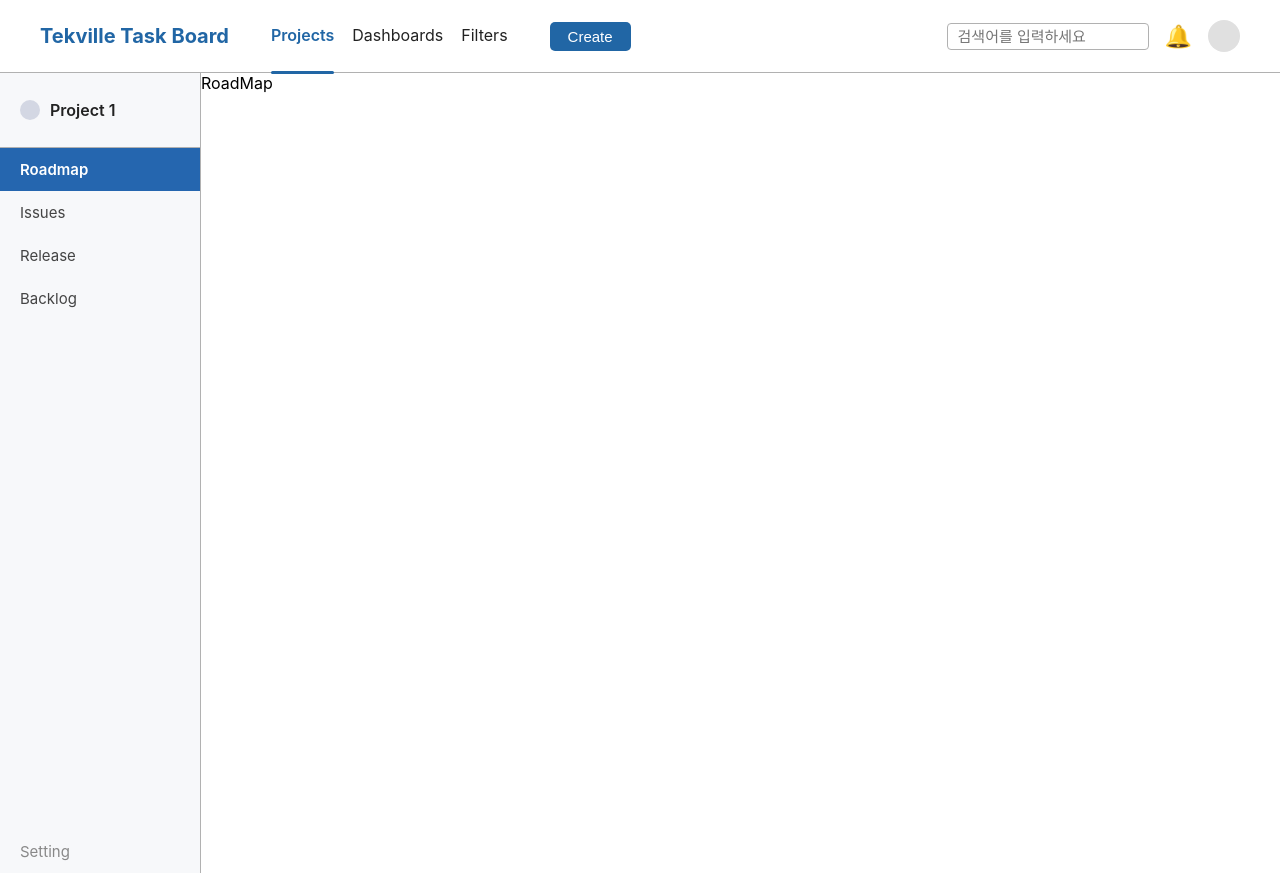
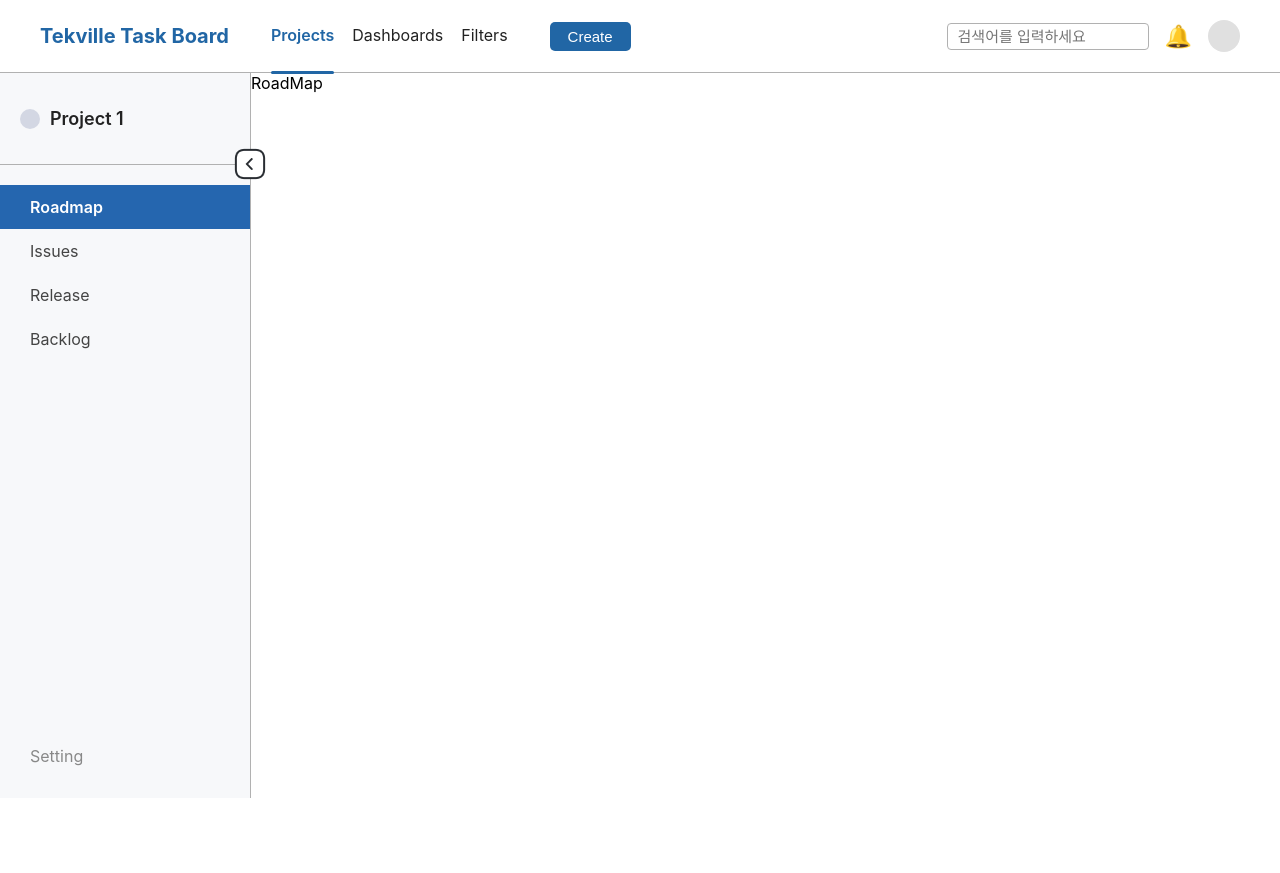
Before and after one commit to develop-with-love/ttb-front, a React (Create React App) app: page /projects/1/roadmap in a window 1280 px wide. After the commit the page ends 803 px from the top, so only its background shows below. Built offline with nearby package versions, Linux system fonts and the light colour scheme.

Commit message:
사이드바

```diff
--- a/src/pages/main/Project/Detail.tsx
+++ b/src/pages/main/Project/Detail.tsx
@@ -1,4 +1,6 @@
-import ProjectSidebar from "./ProjectSidebar";
+import { useState } from "react";
+import ProjectOpenSidebar from "./ProjectOpenSidebar";
+import ProjectColesSidebar from "./ProjectColesSidebar";
 import { Outlet, useParams } from "react-router-dom";
 
 const ProjectDetail: React.FC = () => {
@@ -9,9 +11,20 @@ const ProjectDetail: React.FC = () => {
     name: "Project 1",
   };
 
+  const [isSidebarOpen, setIsSidebarOpen] = useState(true);
+
+  const toggleSidebar = () => {
+    setIsSidebarOpen((prev) => !prev);
+  };
+
   return (
     <div className="project-detail-root">
-      <ProjectSidebar name={res.name} />
+      {isSidebarOpen && (
+        <ProjectOpenSidebar name={res.name} onToggleSidebar={toggleSidebar} />
+      )}
+      {!isSidebarOpen && (
+        <ProjectColesSidebar onToggleSidebar={toggleSidebar} />
+      )}
       <div>
         <Outlet />
       </div>
--- a/src/pages/main/Project/Project.css
+++ b/src/pages/main/Project/Project.css
@@ -67,8 +67,9 @@
 }
 
 .project-sidebar-root {
-  width: 200px;
-  height: 100vh;
+  max-width: 250px;
+  width: 22%;
+  height: calc(100vh - 75px);
   background: #f7f8fa;
   /* border-right: 1px solid #e0e4ea; */
   border-right: 1px solid var(--gray-color);
@@ -83,8 +84,8 @@
 .project-sidebar-project-name {
   display: flex;
   align-items: center;
-  padding: 27px 20px;
-  font-size: 16px;
+  padding: 35px 20px;
+  font-size: 18px;
   font-weight: 600;
   color: #222;
   border-bottom: 1px solid var(--gray-color);
@@ -102,11 +103,12 @@
   flex: 1;
   display: flex;
   flex-direction: column;
+  padding: 20px 0;
 }
 
 .project-sidebar-menu-item {
-  padding: 12px 20px;
-  font-size: 15px;
+  padding: 12px 30px;
+  font-size: 16px;
   color: #444;
   cursor: pointer;
   transition: background 0.2s, color 0.2s;
@@ -125,6 +127,17 @@
 .project-sidebar-menu-item.bottom {
   margin-top: auto;
   color: #888;
+}
+
+.sidebar-arrow-btn {
+  position: absolute;
+  width: 34px;
+  height: 34px;
+  border: none;
+  background: none;
+  padding: 0;
+  cursor: pointer;
+  z-index: 2;
 }
 
 .project-detail-root {
--- /dev/null
+++ b/src/pages/main/Project/ProjectColesSidebar.tsx
@@ -0,0 +1,39 @@
+import squareRight from "../../../assets/SquareRight.png";
+
+const ProjectColesSidebar: React.FC<{ onToggleSidebar: () => void }> = ({
+  onToggleSidebar,
+}) => {
+  return (
+    <div className="project-sidebar-root" style={{ width: "20px" }}>
+      <div
+        className="project-sidebar-project-name"
+        style={{ height: "20px", paddingRight: "0" }}
+      ></div>
+      <div
+        className="project-sidebar-menu-list"
+        style={{ position: "relative" }}
+      >
+        <button
+          type="button"
+          className="sidebar-arrow-btn"
+          style={{
+            position: "absolute",
+            top: "-18px",
+            right: "-18px",
+            cursor: "pointer",
+            zIndex: 2,
+          }}
+          onClick={onToggleSidebar}
+        >
+          <img
+            src={squareRight}
+            alt="사이드바 토글"
+            style={{ width: 34, height: 34 }}
+          />
+        </button>
+      </div>
+    </div>
+  );
+};
+
+export default ProjectColesSidebar;
--- a/src/pages/main/Project/ProjectSidebar.tsx
+++ b/src/pages/main/Project/ProjectOpenSidebar.tsx
@@ -1,6 +1,7 @@
 import React from "react";
 import "./Project.css";
 import { useLocation, useNavigate } from "react-router-dom";
+import squareLeft from "../../../assets/SquareLeft.png";
 
 const menuItems = [
   { label: "Roadmap", path: "roadmap" },
@@ -10,7 +11,10 @@ const menuItems = [
   { label: "Setting", path: "setting", bottom: true },
 ];
 
-const ProjectSidebar: React.FC<{ name: string }> = ({ name }) => {
+const ProjectOpenSidebar: React.FC<{
+  name: string;
+  onToggleSidebar: () => void;
+}> = ({ name, onToggleSidebar }) => {
   const navigate = useNavigate();
   const location = useLocation();
 
@@ -20,7 +24,28 @@ const ProjectSidebar: React.FC<{ name: string }> = ({ name }) => {
         <div className="project-sidebar-project-icon" />
         <span>{name}</span>
       </div>
-      <div className="project-sidebar-menu-list">
+      <div
+        className="project-sidebar-menu-list"
+        style={{ position: "relative" }}
+      >
+        <button
+          type="button"
+          className="sidebar-arrow-btn"
+          style={{
+            position: "absolute",
+            top: "-18px",
+            right: "-17px",
+            cursor: "pointer",
+            zIndex: 2,
+          }}
+          onClick={onToggleSidebar}
+        >
+          <img
+            src={squareLeft}
+            alt="사이드바 토글"
+            style={{ width: 34, height: 34 }}
+          />
+        </button>
         {menuItems.map((item) => {
           // 현재 경로가 해당 메뉴의 path로 끝나면 active
           const isActive = location.pathname.endsWith(item.path);
@@ -42,4 +67,4 @@ const ProjectSidebar: React.FC<{ name: string }> = ({ name }) => {
   );
 };
 
-export default ProjectSidebar;
+export default ProjectOpenSidebar;
```
Also changed, not shown: src/assets/SquareLeft.png (added), src/assets/SquareRight.png (added).
